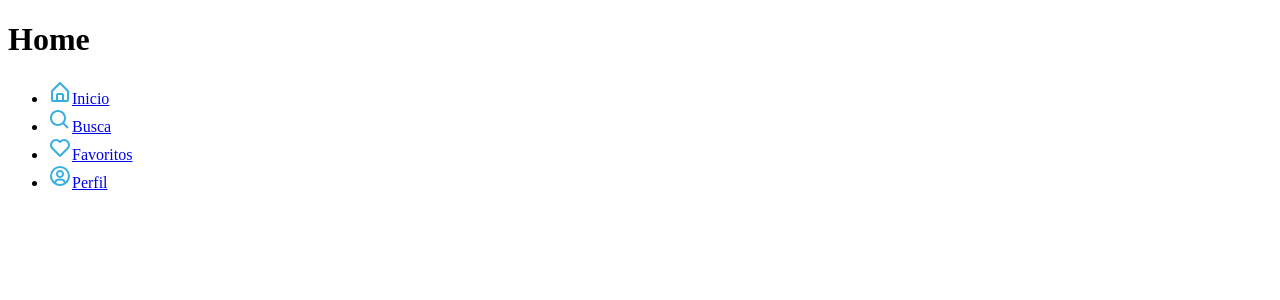
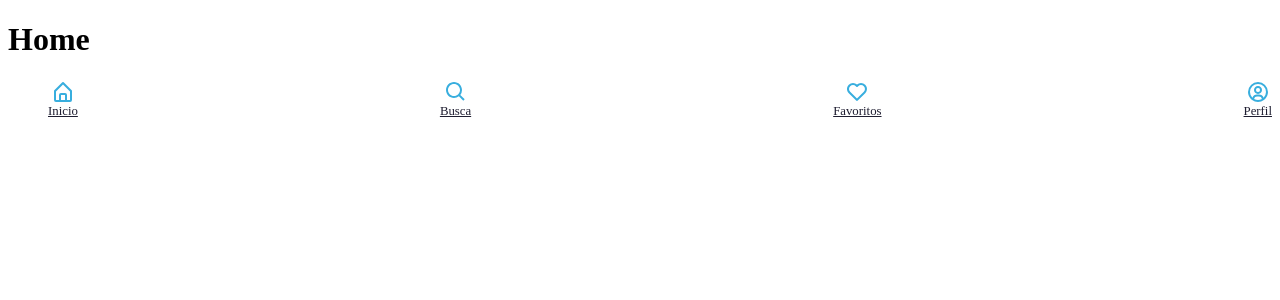
Before and after one commit to CaioLiang/CP05-weather-app, a Next.js app: page / in a window 1280 px wide. Shown: the top 300 px of the page. Built offline with nearby package versions, Linux system fonts and the light colour scheme.

Commit message:
estilizando o Menu

```diff
--- a/package.json
+++ b/package.json
@@ -12,7 +12,8 @@
     "next": "13.5.7",
     "react": "^18",
     "react-dom": "^18",
-    "react-icons": "^5.3.0"
+    "react-icons": "^5.3.0",
+    "styled-components": "^6.1.13"
   },
   "devDependencies": {
     "@types/node": "^20",
--- /dev/null
+++ b/src/components/Menu/Menu.module.css
@@ -0,0 +1,23 @@
+.styled_nav {
+    display: flex;
+    align-items: flex-end;
+}
+
+.styled_ul {
+    width: 100%;
+    display: flex;
+    justify-content: space-between;
+    align-items: center;
+    margin: 0;
+}
+
+.styled_li {
+    display: flex;
+    align-items: center;
+    flex-direction: column;
+    margin: 0;
+}
+.styled_link {
+    font-size: 0.8rem;
+    color: #1f1e31;
+}
--- a/src/components/Menu/Menu.tsx
+++ b/src/components/Menu/Menu.tsx
@@ -1,25 +1,26 @@
 import Link from "next/link";
 import { BiHomeAlt, BiSearch, BiUserCircle, BiHeart } from "react-icons/bi";
+import style from './Menu.module.css'
 
 export const Menu = () => {
   return (
-    <nav>
-      <ul>
-        <li>
+    <nav className={style.styled_nav}>
+      <ul className={style.styled_ul} >
+        <li className={style.styled_li}>
           <BiHomeAlt size="1.5rem" color="#38aede" />
-          <Link href="/">Inicio</Link>
+          <Link className={style.styled_link}href="/">Inicio</Link>
         </li>
-        <li>
+        <li className={style.styled_li}>
           <BiSearch size="1.5rem" color="#38aede" />
-          <Link href="/busca">Busca</Link>
+          <Link className={style.styled_link} href="/busca">Busca</Link>
         </li>
-        <li>
+        <li className={style.styled_li}>
           <BiHeart size="1.5rem" color="#38aede" />
-          <Link href="/favorites">Favoritos</Link>
+          <Link className={style.styled_link} href="/favorites">Favoritos</Link>
         </li>
-        <li>
+        <li className={style.styled_li}>
           <BiUserCircle size="1.5rem" color="#38aede" />
-          <Link href="/perfil">Perfil</Link>
+          <Link className={style.styled_link} href="/perfil">Perfil</Link>
         </li>
       </ul>
     </nav>
```
Also changed, not shown: 1 other file (tests, documents, lock files or other folders).
